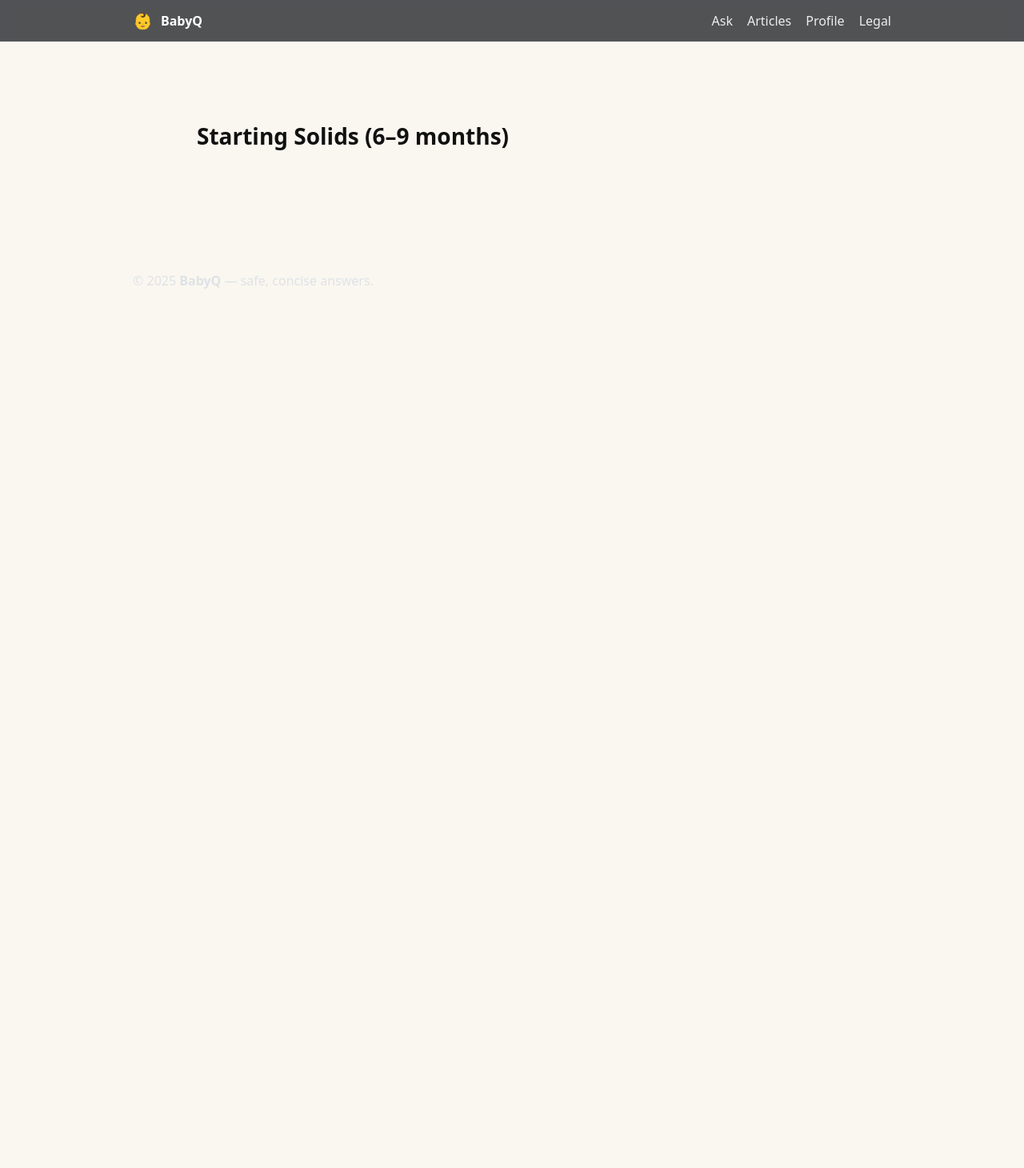
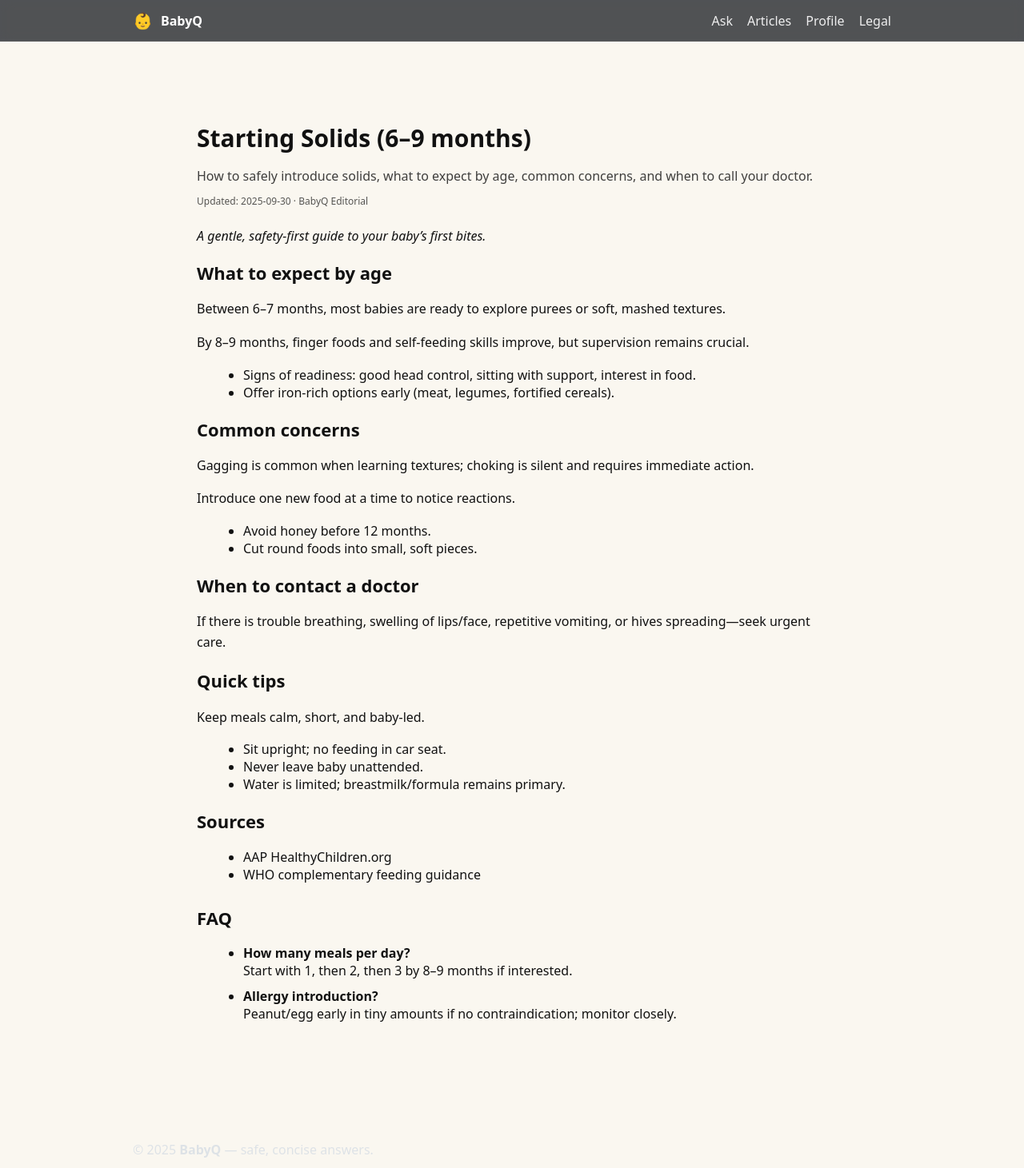
Before and after one commit to DidemKurtErsoy1/nextjs-boilerplate, a Next.js app: page /articles/starting-solids-6-9-months in a window 1280 px wide. Shown: the whole page at 80% size. Before the commit the page ends 800 px from the top, so only its background shows below. Built offline with nearby package versions, Linux system fonts and the light colour scheme.

Commit message:
Update page.tsx

```diff
--- a/app/articles/[slug]/page.tsx
+++ b/app/articles/[slug]/page.tsx
@@ -1,14 +1,48 @@
-import { notFound } from 'next/navigation';
-import { articles } from '../data';
+// app/articles/[slug]/page.tsx
+import { notFound } from "next/navigation";
+import { articles } from "../data";
 
-export default function ArticleDetail({ params }: { params: { slug: string } }) {
-  const art = articles.find(a => a.slug === params.slug);
-  if (!art) return notFound();
+export default function ArticlePage({ params }: { params: { slug: string } }) {
+  const a = articles.find((x) => x.slug === params.slug);
+  if (!a) return notFound();
 
   return (
-    <main style={{maxWidth:820, margin:'40px auto', padding:16}}>
-      <h1 style={{fontSize:28, fontWeight:700}}>{art.title}</h1>
-      <pre style={{whiteSpace:'pre-wrap', marginTop:12, lineHeight:1.6}}>{art.body}</pre>
+    <main style={{ maxWidth: 820, margin: "40px auto", padding: 16 }}>
+      <h1 style={{ fontSize: 30, fontWeight: 800, marginBottom: 8 }}>{a.title}</h1>
+      <p style={{ opacity: 0.8, marginBottom: 12 }}>{a.excerpt}</p>
+      <div style={{ fontSize: 12, opacity: 0.7, marginBottom: 24 }}>
+        Updated: {a.updatedAt} · {a.author}
+      </div>
+
+      {a.content.hero && <p style={{ fontStyle: "italic", marginBottom: 16 }}>{a.content.hero}</p>}
+
+      {a.content.sections.map((s, i) => (
+        <section key={i} style={{ margin: "20px 0" }}>
+          <h2 style={{ fontSize: 22, fontWeight: 700 }}>{s.h2}</h2>
+          {s.paras.map((p, j) => (
+            <p key={j} style={{ lineHeight: 1.6 }}>{p}</p>
+          ))}
+          {s.bullets && (
+            <ul style={{ marginLeft: 18 }}>
+              {s.bullets.map((b, k) => (
+                <li key={k}>{b}</li>
+              ))}
+            </ul>
+          )}
+        </section>
+      ))}
+
+      <section style={{ marginTop: 28 }}>
+        <h2 style={{ fontSize: 22, fontWeight: 700 }}>FAQ</h2>
+        <ul style={{ marginLeft: 18 }}>
+          {a.content.faq.map((f, i) => (
+            <li key={i} style={{ marginBottom: 10 }}>
+              <strong>{f.q}</strong>
+              <div>{f.a}</div>
+            </li>
+          ))}
+        </ul>
+      </section>
     </main>
   );
 }
```
